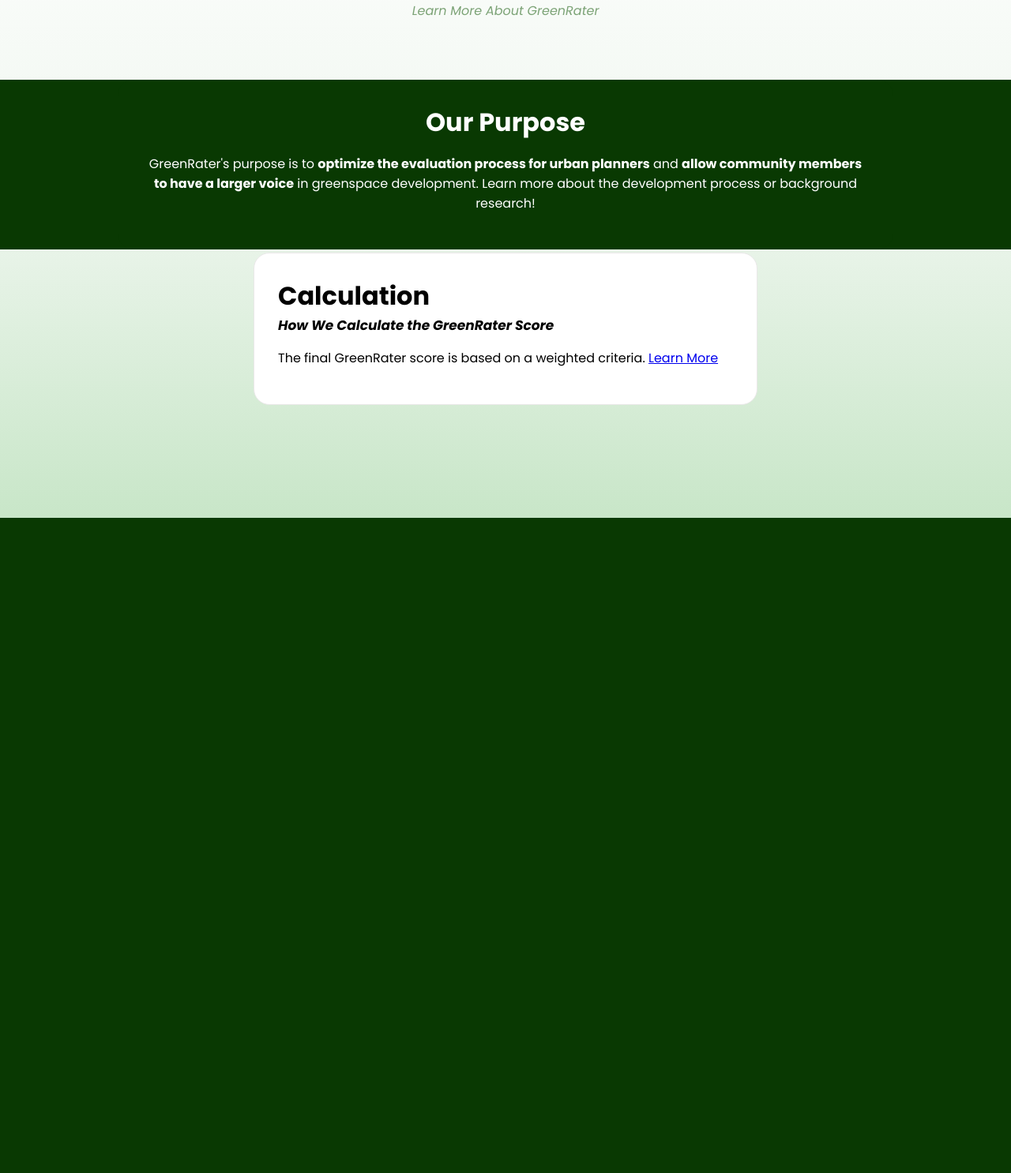
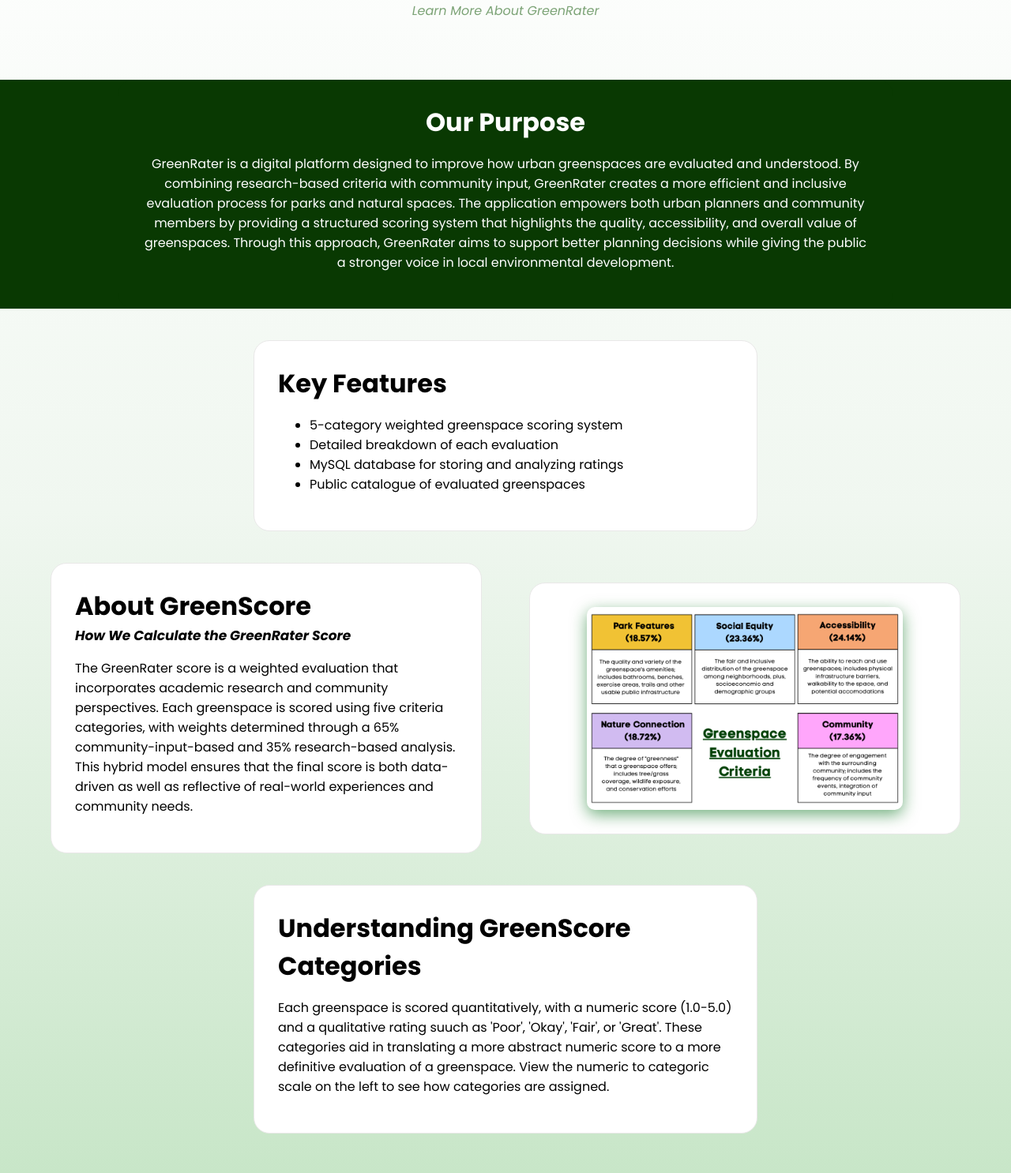
Before and after one commit to lurplee/greenspace_project, a Flask app: page /about in a window 1280 px wide. Shown: the part 194-1680 px from the top of the page at 79% size. Before the commit the page ends 850 px from the top, so only its background shows below. Run offline with Flask 3, Linux system fonts and the light colour scheme.

Commit message:
Revised purpose wording

```diff
--- a/templates/about.html
+++ b/templates/about.html
@@ -41,21 +41,55 @@
     <br>
     </div>
 
+    <div class="content-page">
         <div class="content-section-green">
             <div class = "wide-content-center">
             <h1>Our Purpose</h1>
-        <p>GreenRater's purpose is to <b>optimize the evaluation process for urban planners</b> and <b>allow community members to have a larger voice</b> in greenspace development. Learn more about the development process or background research!</p>
+            <p>
+                GreenRater is a digital platform designed to improve how urban greenspaces are evaluated and understood. By combining research-based criteria with community input, GreenRater creates a more efficient and inclusive evaluation process for parks and natural spaces.
+                The application empowers both urban planners and community members by providing a structured scoring system that highlights the quality, accessibility, and overall value of greenspaces. Through this approach, GreenRater aims to support better planning decisions while giving the public a stronger voice in local environmental development.
+            </p>
             </div>
         </div>
 
         <div class="content-section">
             <div class="content-left">
-                <h1>Calculation</h1>
+                <h1>Key Features</h1>
+                <ul>
+                <li>5-category weighted greenspace scoring system</li>
+                <li>Detailed breakdown of each evaluation</li>
+                <li>MySQL database for storing and analyzing ratings</li>
+                <li>Public catalogue of evaluated greenspaces</li>
+                </ul>
+            </div>
+
+
+        </div>
+
+        <div class="content-section">
+            <div class="content-left">
+                    <h1>About GreenScore</h1>
                     <h2>How We Calculate the GreenRater Score</h2>
-                <p>The final GreenRater score is based on a weighted criteria. <a href="process">Learn More</a></p>
+                    <p>The GreenRater score is a weighted evaluation that incorporates academic research and community perspectives. Each greenspace is scored using five criteria categories, with weights determined through a 65% community-input-based and 35% research-based analysis.
+                     This hybrid model ensures that the final score is both data-driven as well as reflective of real-world experiences and community needs.</p>
+            </div>
+
+            <div class="content-right">
+                <div class="center-img">
+                    <img src="static/images/GreenspaceEvaluationCriteria.png" alt="Greenspace Evaluation Score"width="400px">
+                </div>
             </div>
         </div>
 
+
+        <div class="content-section">
+            <div class="content-left">
+                <h1>Understanding GreenScore Categories</h1>
+                <p>Each greenspace is scored quantitatively, with a numeric score (1.0-5.0) and a qualitative rating suuch as 'Poor', 'Okay', 'Fair', or 'Great'. These categories aid in translating a more abstract numeric score to a more definitive evaluation of a greenspace. View the numeric to categoric scale on the left to see how categories are assigned.</p>
+            </div>
+
+        </div>
+    </div>
 
 
 
```
Lines whose indentation alone changed are shown as unchanged.
